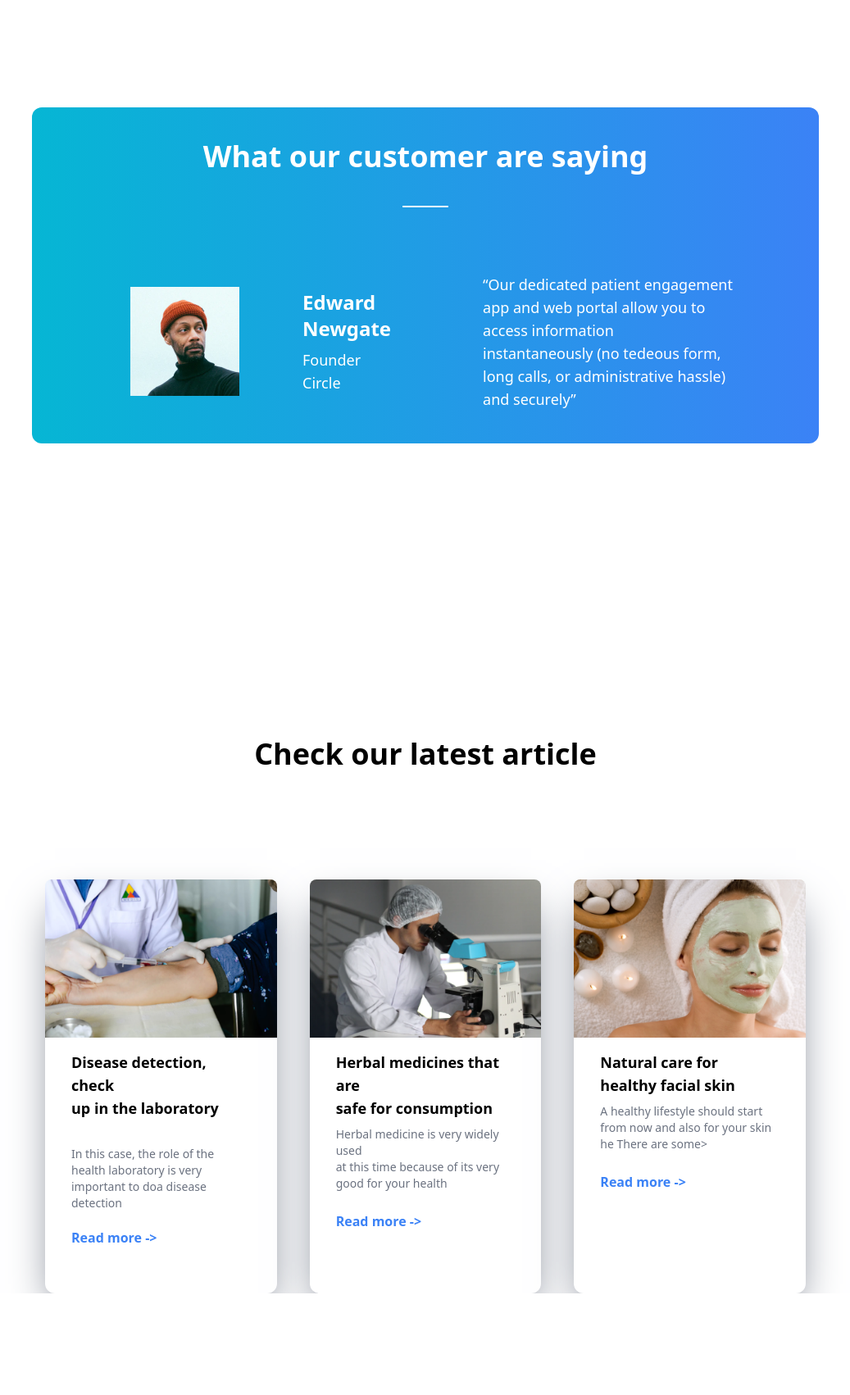
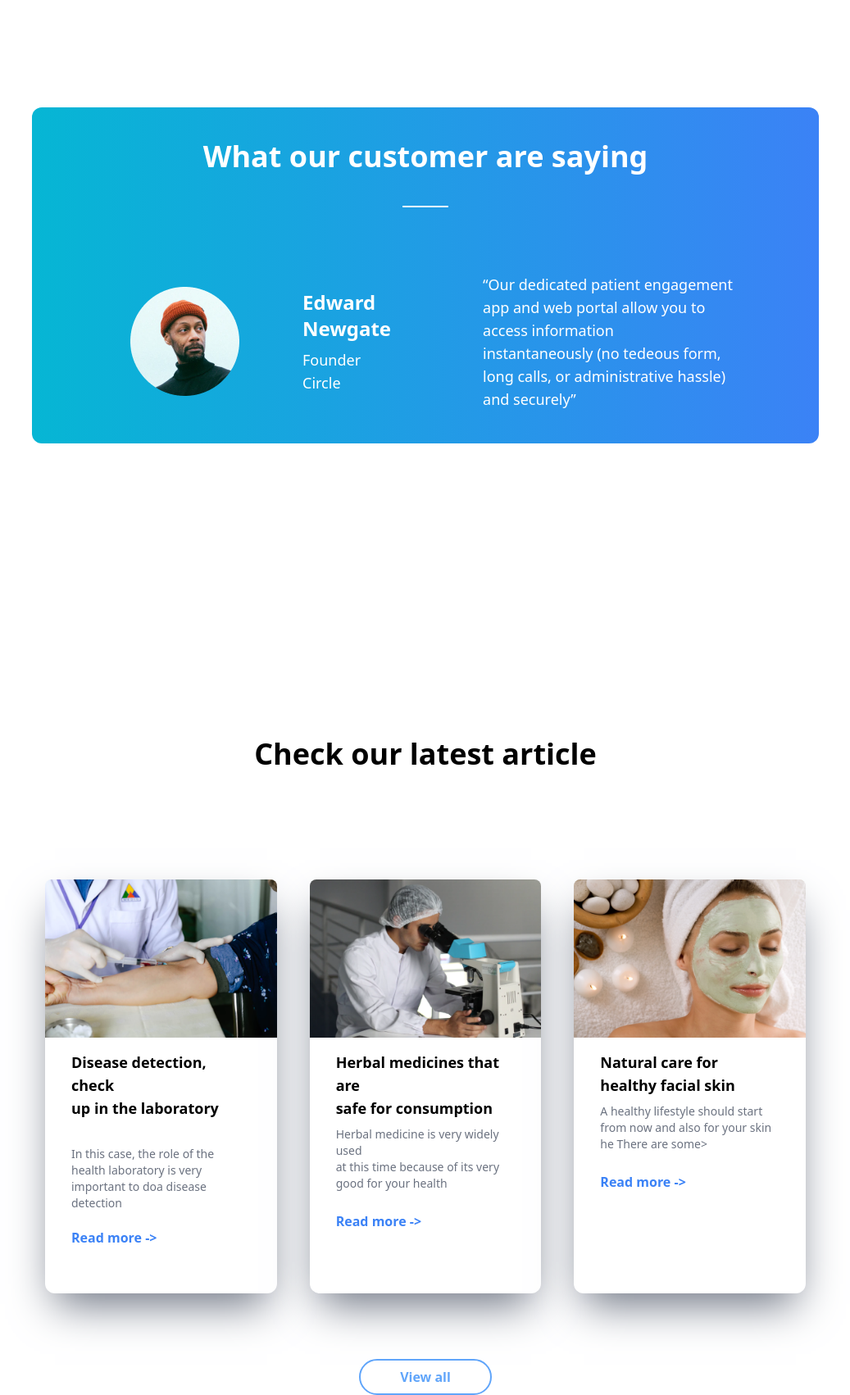
Before and after one commit to Pemrograman-Web-Dan-Perangkat-Bergerak/radja-xiirpl-1, a plain HTML site: page index.html in a window 1280 px wide. Shown: the part 2720-4422 px from the top of the page at 82% size, without its empty margins (121-1158 px from the left). Before the commit the page ends 4298 px from the top, so only its background shows below. Drawn offline with nearby package versions, Linux system fonts and the light colour scheme.

Commit message:
trafalgar

```diff
--- a/index.html
+++ b/index.html
@@ -118,7 +118,7 @@
                         </div>
                     </div>
 
-                    <div class="bg-white bg-gradient-to-r from-cyan-500 text-center items-center to-blue-500 px-20 py-10 mt-52 mx-40 rounded-xl my-40">
+                    <div class="bg-blue-400 bg-gradient-to-r from-cyan-500 text-center items-center to-blue-500 px-20 py-10 mt-52 mx-40 rounded-xl my-40">
                         <p class="text-white font-semibold text-4xl ">What our customer are saying</p>
 
                         <div class="flex justify-center mt-10">
@@ -127,13 +127,13 @@
 
                         <div class="flex items-center mt-20 ml-10 text-md ">
                             <div class="w-96">
-                                <img src="jh.png">
+                                <img src="Mask Group.png">
                             </div>
                             <div class="text-left ml-10">
                             <p class="w-1/2 text-2xl text-white font-semibold">Edward Newgate</p>
                             <p class="text-lg text-white mt-2">Founder Circle</p>
                             </div>
-                            <div class="text-left text-white text-lg ml-28">“Our dedicated patient engagement app and
+                            <div class="text-left text-white text-lg ml-28"><h2>“Our dedicated patient engagement app and
                                 web portal allow you to access information <br>instantaneously (no tedeous form, long calls,
                                 or administrative hassle) and securely”</h2>
                             </div>
@@ -190,11 +190,11 @@
                                     </div>
 
                         </div>
+                        <div class="flex justify-center mt-10">
+                            <a href="#" class="border-2 rounded-full border-blue-400 px-12 py-2 text-blue-400 mt-10 hover:text-white hover:bg-blue-400 font-semibold">View all</a>
+                        </div>
+
+                        </div>
 
         </body>
 </html>
-                    </div>
-                </div>
-            </div>
-        </body>
-</html>
```
Also changed, not shown: Mask Group.png (added).
